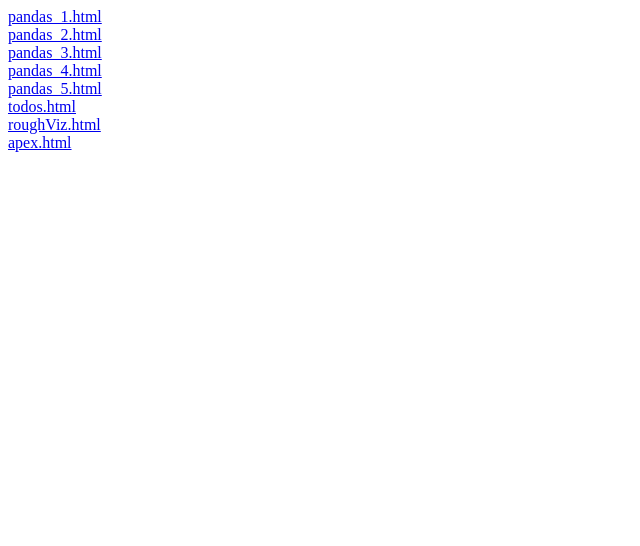
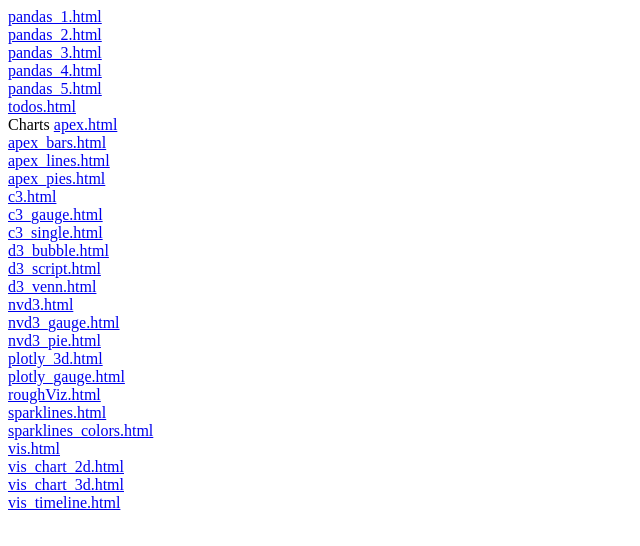
Before and after one commit to epykure/demos, a plain HTML site: page index.html in a window 1280 px wide. Shown: the whole page, without its empty margins (0-640 px from the left). Drawn offline with Linux system fonts and the light colour scheme.

Commit message:
Update index.html

```diff
--- a/index.html
+++ b/index.html
@@ -10,7 +10,29 @@
     <a href="pandas_4.html">pandas_4.html</a><br/>
     <a href="pandas_5.html">pandas_5.html</a><br/>
     <a href="todos.html">todos.html</a><br/>
+
+	Charts
+    <a href="charts/apex.html">apex.html</a><br/>
+    <a href="charts/apex_bars.html">apex_bars.html</a><br/>
+    <a href="charts/apex_lines.html">apex_lines.html</a><br/>
+    <a href="charts/apex_pies.html">apex_pies.html</a><br/>
+    <a href="charts/c3.html">c3.html</a><br/>
+    <a href="charts/c3_gauge.html">c3_gauge.html</a><br/>
+    <a href="charts/c3_single.html">c3_single.html</a><br/>
+    <a href="charts/d3_bubble.html">d3_bubble.html</a><br/>
+    <a href="charts/d3_script.html">d3_script.html</a><br/>
+    <a href="charts/d3_venn.html">d3_venn.html</a><br/>
+    <a href="charts/nvd3.html">nvd3.html</a><br/>
+    <a href="charts/nvd3_gauge.html">nvd3_gauge.html</a><br/>
+    <a href="charts/nvd3_pie.html">nvd3_pie.html</a><br/>
+    <a href="charts/plotly_3d.html">plotly_3d.html</a><br/>
+    <a href="charts/plotly_gauge.html">plotly_gauge.html</a><br/>
     <a href="charts/roughViz.html">roughViz.html</a><br/>
-    <a href="charts/apex.html">apex.html</a><br/>
+    <a href="charts/sparklines.html">sparklines.html</a><br/>
+    <a href="charts/sparklines_colors.html">sparklines_colors.html</a><br/>
+    <a href="charts/vis.html">vis.html</a><br/>
+    <a href="charts/vis_chart_2d.html">vis_chart_2d.html</a><br/>
+    <a href="charts/vis_chart_3d.html">vis_chart_3d.html</a><br/>
+    <a href="charts/vis_timeline.html">vis_timeline.html</a><br/>
 </body>
 </html>
```
